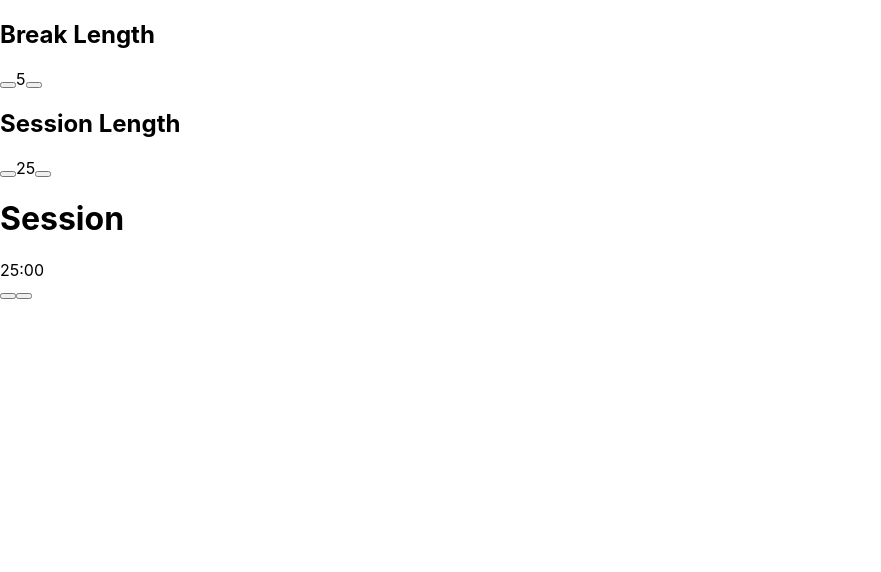
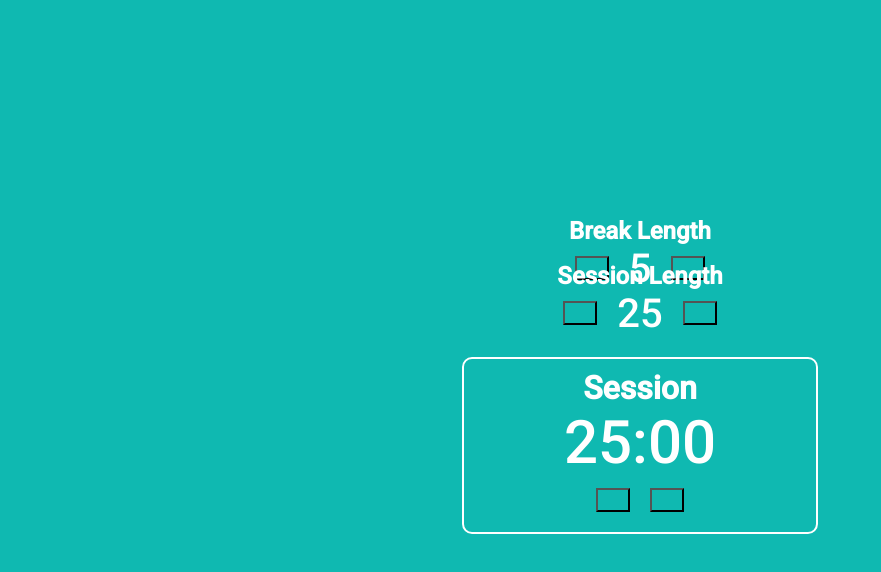
Before and after one commit to johnmwaura08/pomodoro-clock-reactjs, a React (Create React App) app: page / in a window 1280 px wide. Shown: the top 572 px of the page, without its empty margins (0-881 px from the left). Built offline with nearby package versions, Linux system fonts and the light colour scheme.

Commit message:
included cx in styling for count div

```diff
--- a/src/Components/Pomodoro.js
+++ b/src/Components/Pomodoro.js
@@ -1,12 +1,14 @@
 import React, { Component } from "react";
+import styles from './Pomodoro.module.css'
+import cx from 'classnames'
 
 const SetTimer = (props) => {
   const id = props.title.toLowerCase();
 
   return (
-    <div className="timer-container">
+    <div className={styles.timerContainer}>
       <h2 id={`${id}-label`}>{props.title} Length</h2>
-      <div className="flex actions-wrapper">
+      <div className={cx(styles.flex , styles.actionsWrapper)}>
         <button id={`${id}-decrement`} onClick={props.handleDecrease}>
           <i className="fas fa-minus" />
         </button>
@@ -20,6 +22,7 @@ const SetTimer = (props) => {
     </div>
   );
 };
+
 const audio = document.getElementById("beep");
 export default class Pomodoro extends Component {
   state = {
@@ -161,11 +164,11 @@ export default class Pomodoro extends Component {
             <SetTimer {...sessionProps} />
           </div>
 
-          <div className="clock-container">
+          <div className={styles.clockContainer}>
             <h1 id="timer-label">{currentTimer}</h1>
             <span id="time-left">{this.convertToTime(clockCount)}</span>
 
-            <div className="flex">
+            <div className={styles.flex}>
               <button id="start_stop" onClick={this.handlePlayPause}>
                 <i className={`fas fa-${isPlaying ? "pause" : "play"}`} />
               </button>
```
